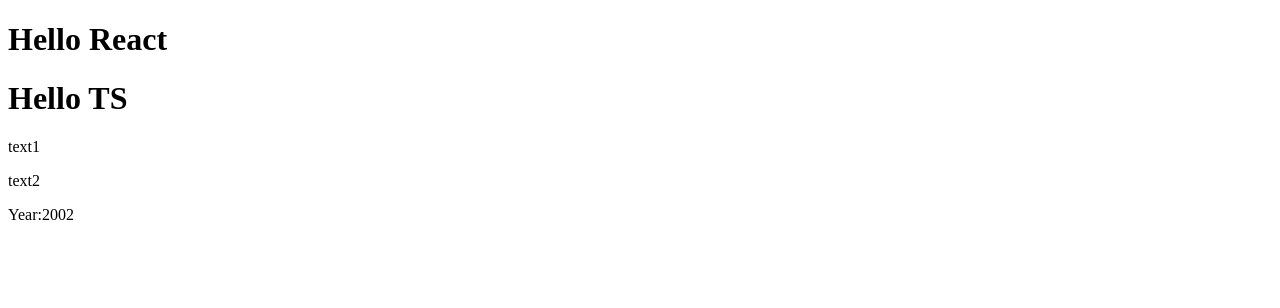
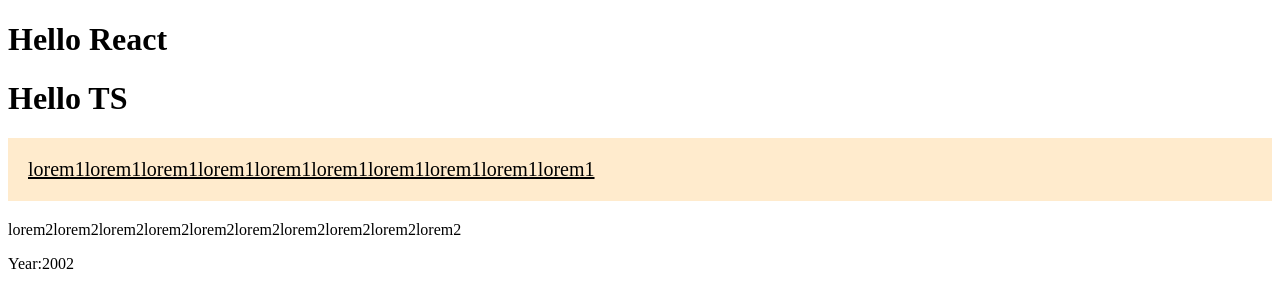
Before and after one commit to dimatsymbal/react-travel, a React (Create React App) app: page / in a window 1280 px wide. Shown: the top 308 px of the page. Built offline with nearby package versions, Linux system fonts and the light colour scheme.

Commit message:
css modules

```diff
--- /dev/null
+++ b/src/Content.module.css
@@ -0,0 +1,7 @@
+.paragraph1{
+    background-color: blanchedalmond;
+    color: black;
+    font-size: 20px;
+    text-decoration: underline;
+    padding: 20px;
+}
--- a/src/Content.tsx
+++ b/src/Content.tsx
@@ -1,15 +1,17 @@
+import classes from "./Content.module.css"
+
 type Props = {
-  text1:string;
-  text2:string;
-  year:number;
+    text1: string
+    text2: string
+    year: number
 }
 export const Content = (props: Props) => {
-  return (
-         <>
-            <p>{props.text1}</p>
+    return (
+        <>
+            <p className= {`${classes.paragraph1}`} >{props.text1}</p>
             <p>{props.text2}</p>
             <div>Year:{props.year}</div>
-         </>
-  )
+        </>
+    )
 }
 // export default Content
--- /dev/null
+++ b/src/Title.tsx
@@ -0,0 +1,7 @@
+type Props = {
+    text:string;
+}
+
+export const Title = (props: Props) => {
+    return <h1>Hello {props.text}</h1>
+}
--- a/src/index.tsx
+++ b/src/index.tsx
@@ -1,16 +1,7 @@
 import React from 'react'
 import ReactDOM from 'react-dom/client'
 import {Content} from './Content';
-
-interface ITitleProps {
-    text:string;
-}
-
-const Title = (props:ITitleProps) => {
-    return <h1>Hello {props.text}</h1>
-}
-
-
+import { Title } from './Title';
 
 
 function App () {
@@ -18,7 +9,8 @@
     <>
       <Title text='React'/>
       <Title text='TS'/>
-      <Content text1='text1' text2='text2' year={2002}/>
+      <Content text1='lorem1lorem1lorem1lorem1lorem1lorem1lorem1lorem1lorem1lorem1'
+      text2='lorem2lorem2lorem2lorem2lorem2lorem2lorem2lorem2lorem2lorem2' year={2002}/>
     </>
   )
 }
```
